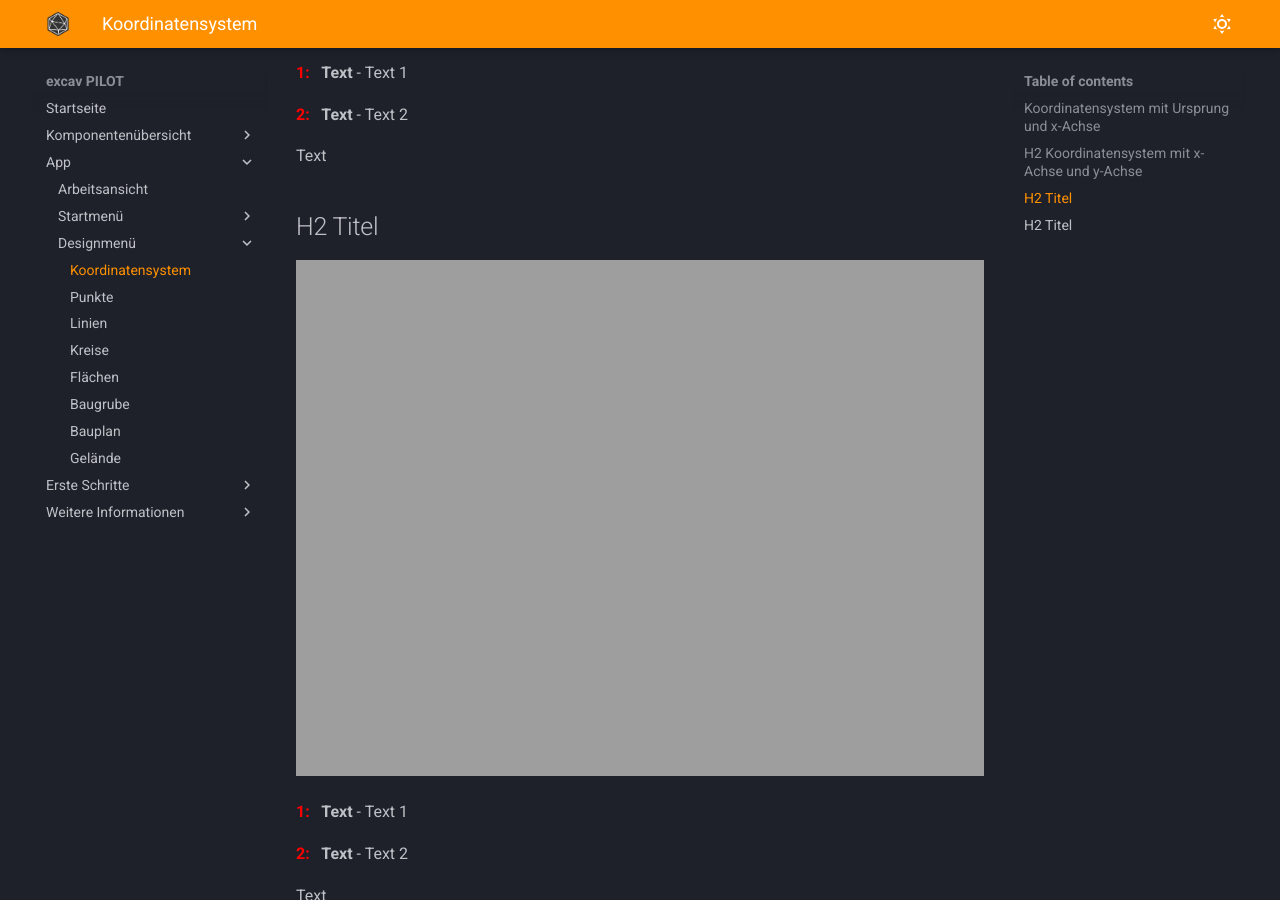
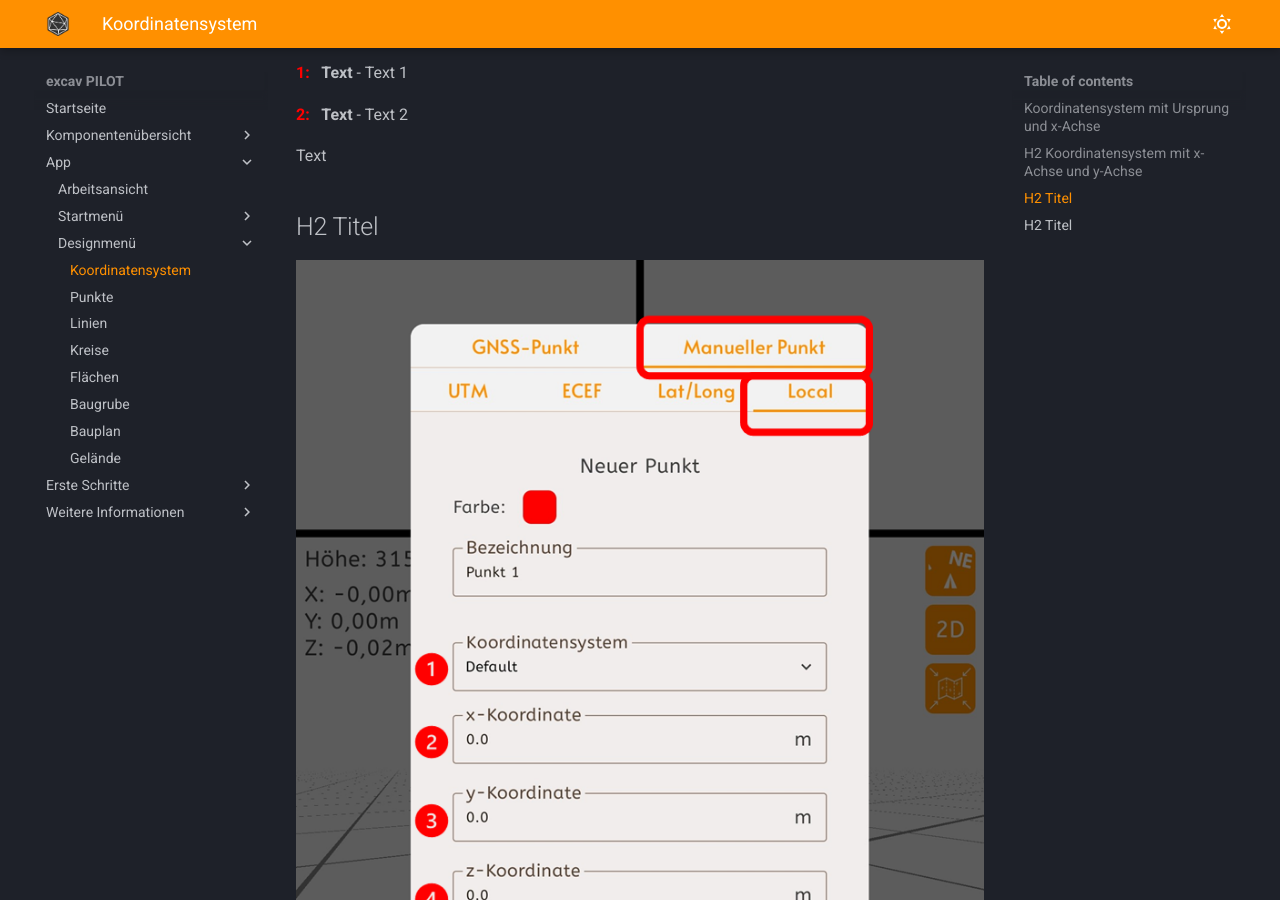
Before and after one commit to tobias-sizmann/mkdocs-excavpilot, an MkDocs documentation site: the page built from docs/Koordinatensystem/Koordinatensystem.md, in a window 1280 px wide and 900 px high, scrolled down 2705 px. Built offline with MkDocs 1.6.1 and Material for MkDocs 9.7.7, drawn with Linux system fonts in a browser that asks for light colours.

Commit message:
Update15

```diff
--- a/docs/Koordinatensystem/Koordinatensystem.md
+++ b/docs/Koordinatensystem/Koordinatensystem.md
@@ -46,7 +46,7 @@ Text
 ## H2 Titel
 
 <p align="center" width="100%">
-  <img width="100%" src="/images_docs/Screenshot (34) - Kopie.png"/>
+  <img width="100%" src="/images_docs/Screenshot (34) - Kopie 2.png"/>
 </p>
 
 **<span style="color: red; font-weight: bold;">1: &nbsp;</span> Text** - Text 1
```
